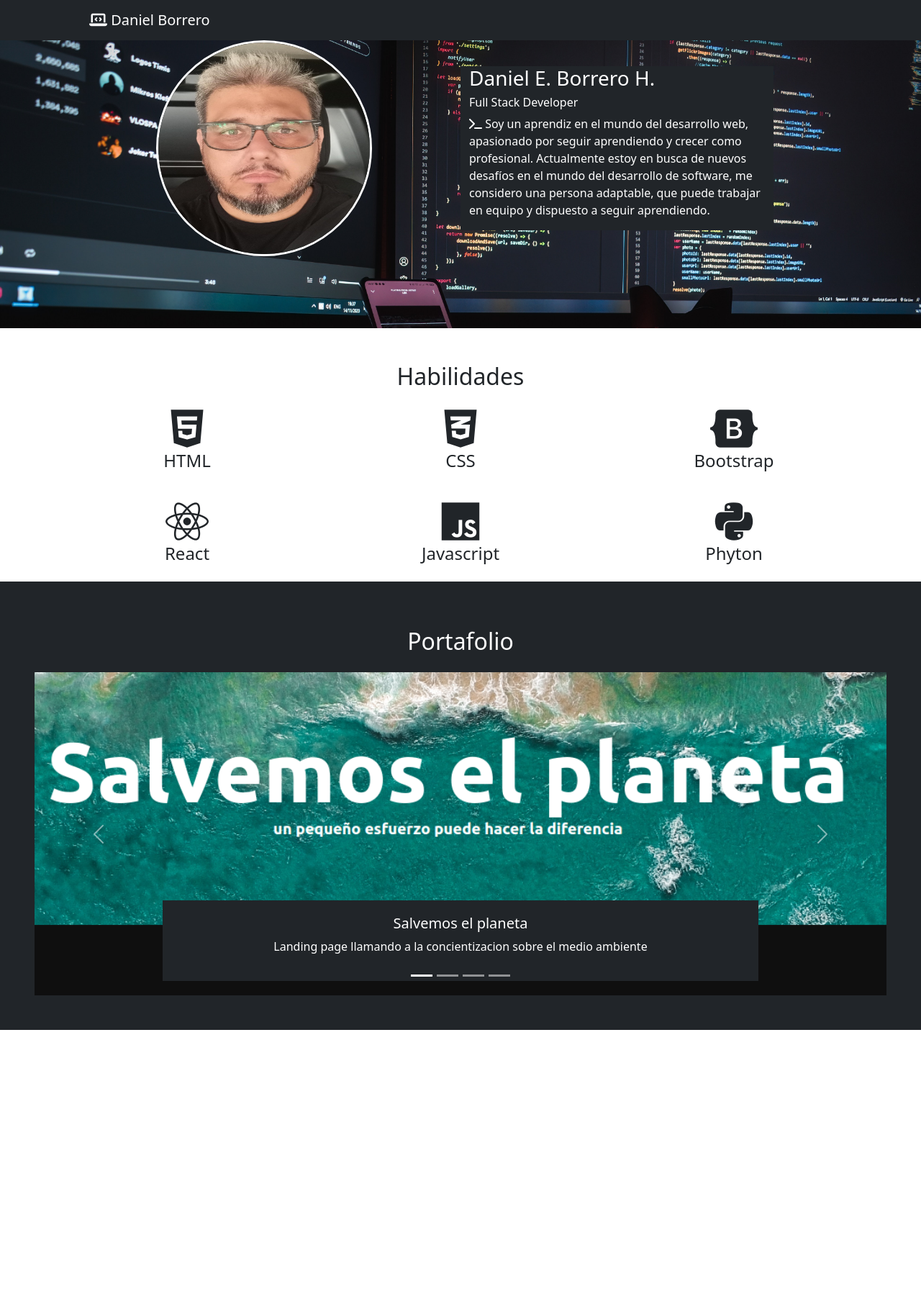
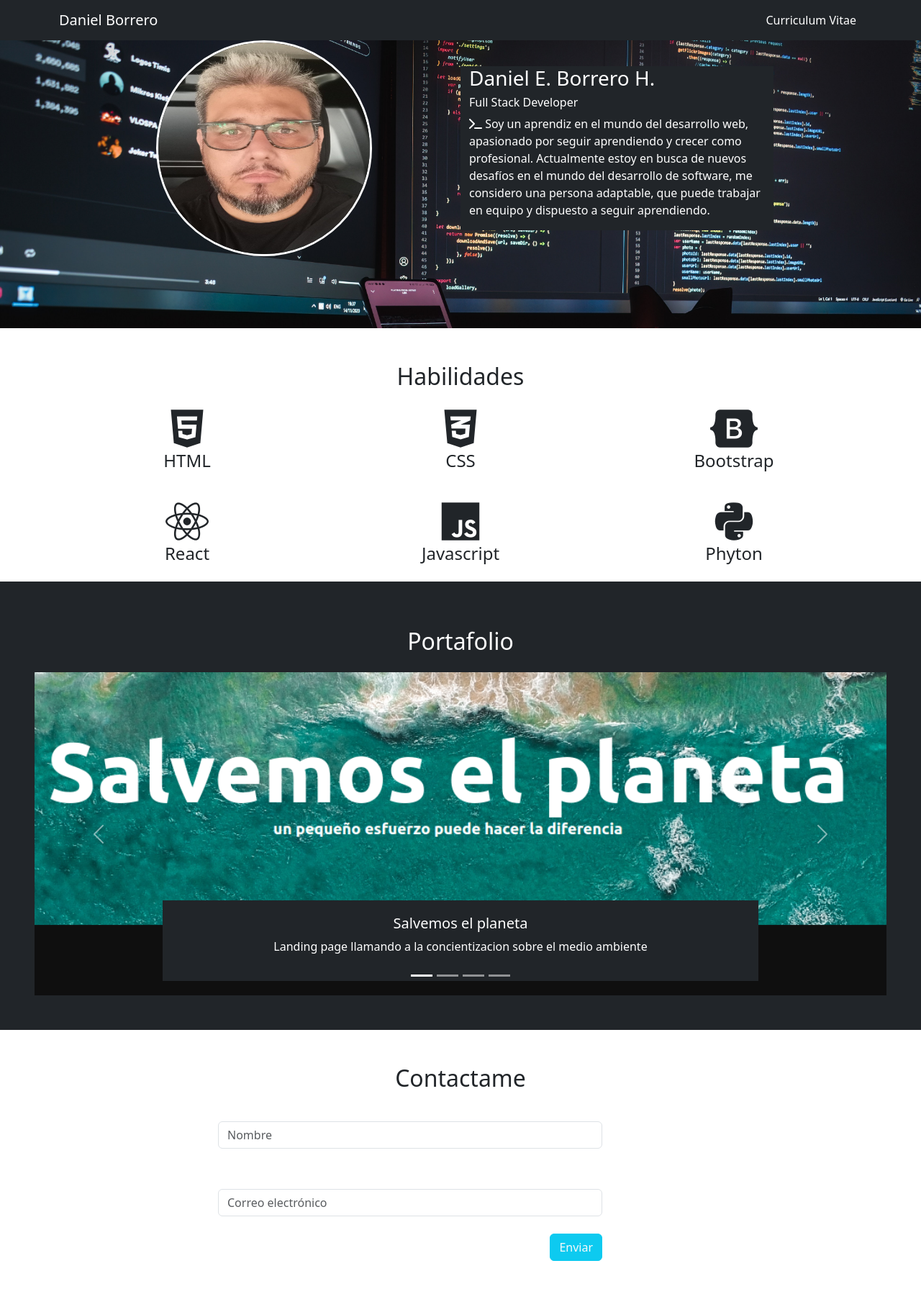
Before and after one commit to rockaranza/DaniBorrero.github.io, a plain HTML site: page index.html in a window 1280 px wide. Shown: the whole page at 72% size. Before the commit the page ends 1431 px from the top, so only its background shows below. Drawn offline with nearby package versions, Linux system fonts and the light colour scheme.

Commit message:
add cv modal and contac-me section

```diff
--- a/asssets/css/style.css
+++ b/asssets/css/style.css
@@ -1,3 +1,4 @@
+
 .hero-section {
     height: 400px;
     background-image: url('../img/fotis-fotopoulos-6sAl6aQ4OWI-unsplash.jpg');
@@ -24,6 +25,11 @@
     scale: 1.3;
 }
 
+.link-cv:hover {
+    background-color: rgb(0, 0, 0);
+    scale: 1.3;
+}
+
 /* .carusel-img {
     filter: grayscale(100%);
 }
--- a/index.html
+++ b/index.html
@@ -15,12 +15,21 @@
   </head>
   <body>
     <!-- Navbar -->
-    <nav class="navbar bg-dark">
-      <div class="container-fluid">
-        <a class="container navbar-brand text-white" href="#"><i class="fa-solid fa-laptop-code"></i> Daniel Borrero</a>
-      </div>
+    <nav class="navbar navbar-expand-lg bg-dark">
+        <div class="container">
+          <a class="navbar-brand text-white" href="#">Daniel Borrero</a>
+          <button class="navbar-toggler" type="button" data-bs-toggle="collapse" data-bs-target="#navbarNav" aria-controls="navbarNav" aria-expanded="false" aria-label="Toggle navigation">
+            <span class="navbar-toggler-icon"></span>
+          </button>
+          <div class="collapse navbar-collapse" id="navbarNav">
+            <ul class="navbar-nav ms-auto">
+              <li class="nav-item">
+                <a type="button" class="nav-link active text-white link-cv" aria-current="page" data-bs-toggle="modal" data-bs-target="#myModal">Curriculum Vitae</a>
+              </li>
+            </ul>
+          </div>
+        </div>
     </nav>
-
     <!-- Hero-Section -->
     <section class="hero-section">
         <div class="row justify-content-center align-items-center">
@@ -34,6 +43,8 @@
                     <i class="fa-solid fa-terminal"></i></i> Soy un aprendiz en el mundo del desarrollo web, apasionado por seguir aprendiendo y crecer como profesional. Actualmente estoy en busca de nuevos desafíos en el mundo del desarrollo de software, me considero una persona adaptable, que puede trabajar en equipo y dispuesto a seguir aprendiendo.
                 </p>
             </div>
+
+
         </div>
     </section>
     <!-- Skill -->
@@ -119,6 +130,44 @@
           </div>
 
     </section>
+
+    <!-- Contactame -->
+    <section class="container-fluid py-5">
+        <h2 class="text-center">Contactame</h2>
+        <div class="row container text-white justify-content-center">
+            <div class="col-6">
+                <form>
+                    <div class="form-group mb-4">
+                        <label class="mb-2">Nombre</label>
+                        <input class="form-control" placeholder="Nombre">
+                    </div>
+
+                    <div class="form-group mb-4">
+                        <label class="mb-2">Correo electrónico</label>
+                        <input class="form-control" placeholder="Correo electrónico" />
+                    </div>
+
+                    <div class="my-3 text-end">
+                        <button class="btn btn-info text-light">Enviar</button>
+                    </div>
+                </form>
+            </div>
+        </div>
+
+
+    </section>
+
+    <!-- Modal -->
+
+    <div class="modal fade" id="myModal" tabindex="-1" aria-labelledby="exampleModalLabel" aria-hidden="true">
+        <div class="modal-dialog">
+            <div class="modal-content">
+                <div class="modal-body bg-dark">
+                    <embed src="./asssets/docs/Daniel_Borrero.pdf" frameborder="1" width="100%" height="800px">
+                </div>
+            </div>
+        </div>
+    </div>
     <!-- Bundle from bootstrap -->
     <script
       src="https://cdn.jsdelivr.net/npm/bootstrap@5.3.2/dist/js/bootstrap.bundle.min.js"
```
Also changed, not shown: 1 other file.
